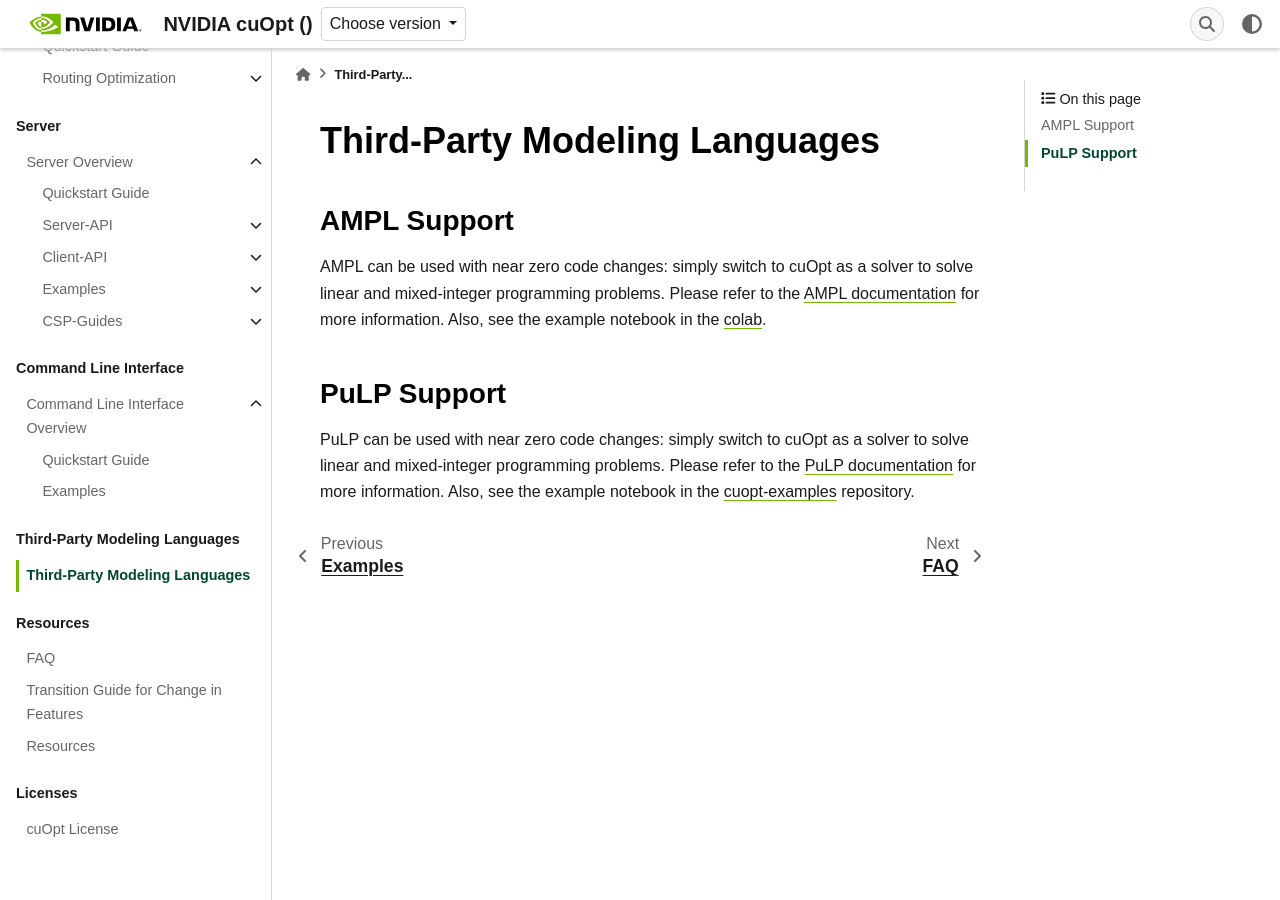
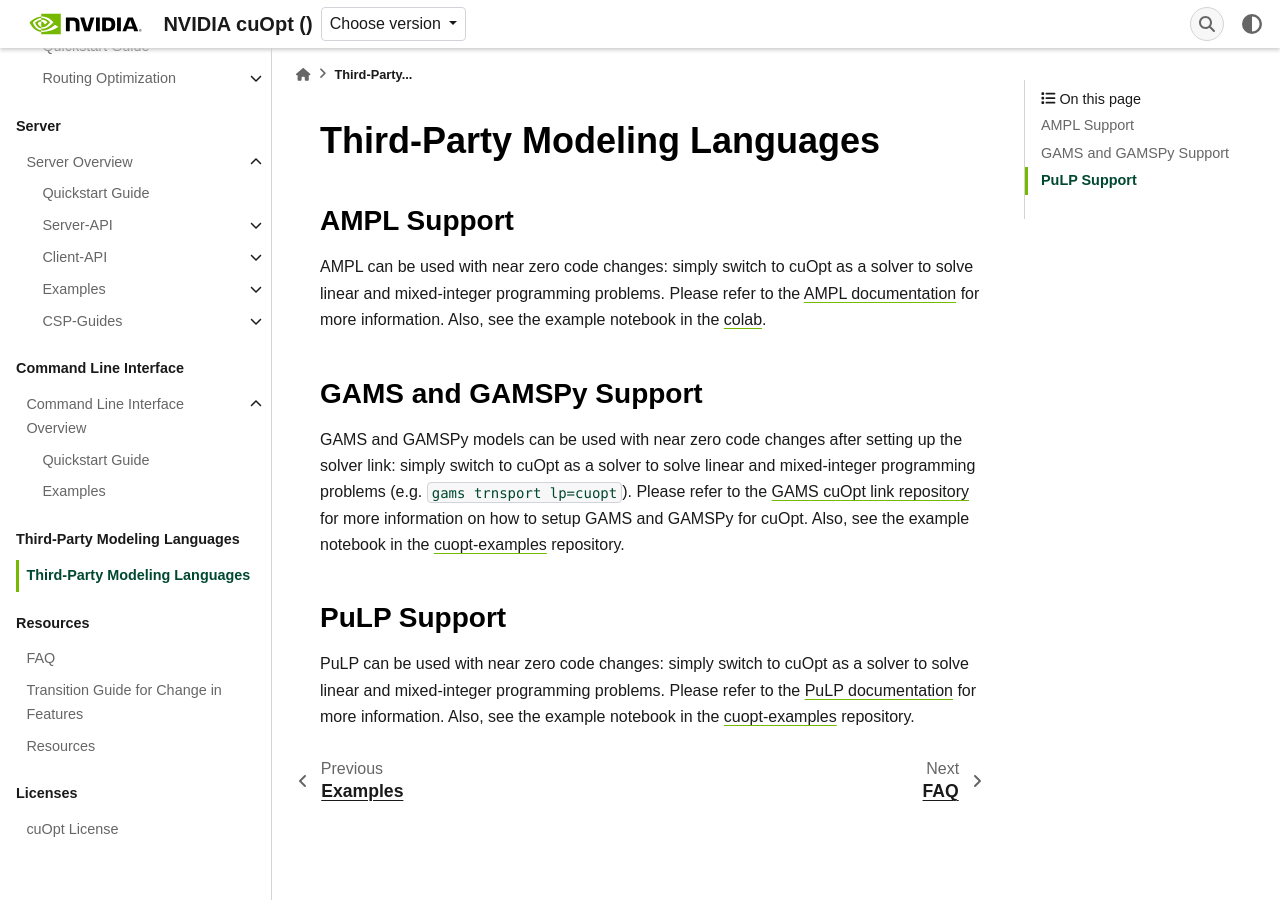
Before and after one commit to nguidotti/cuopt, a Sphinx documentation site: the page built from docs/cuopt/source/thirdparty_modeling_languages/index.rst, in a window 1280 px wide and 900 px high. Built offline with Sphinx 7.4.7, drawn with Linux system fonts in a browser that asks for light colours; some web fonts are replaced; the version number could not be read and is left out.

Commit message:
Mention GAMS and GAMSPy in third-party modeling languages page in documentation (#206)
This PR adds a mention of the GAMS and GAMSPy solver link for cuOpt.

I created this as a draft, as the PR has some prerequisites:
- The repository for the solver link [cuoptlink-builder](https://github.com/GAMS-dev/cuoptlink-builder) must be set to public beforehand and this will be timed with the publication of a GAMS blog article on the link.
- A [counterpart PR](https://github.com/NVIDIA/cuopt-examples/pull/71) for the [cuopt-examples](https://github.com/NVIDIA/cuopt-examples) repository should ideally be merged shortly before as it is mentioned here.

## Issue

Part of resolving #188

Authors:
  - André Schnabel (https://github.com/0x17)

Approvers:
  - Ramakrishnap (https://github.com/rgsl888prabhu)

URL: https://github.com/NVIDIA/cuopt/pull/206

```diff
--- a/docs/cuopt/source/introduction.rst
+++ b/docs/cuopt/source/introduction.rst
@@ -120,6 +120,7 @@
    - `Routing (TSP, VRP, and PDP) - Server <cuopt-server/quick-start.html>`_
 - Third-party modeling languages
    - `AMPL <https://www.ampl.com/>`_
+   - `GAMS <https://www.gams.com/>`_
    - `PuLP <https://pypi.org/project/PuLP/>`_
 
 
--- a/docs/cuopt/source/lp-features.rst
+++ b/docs/cuopt/source/lp-features.rst
@@ -11,6 +11,7 @@
 
   Supported modeling languages:
    -  AMPL
+   -  GAMS
    -  PuLP
 
 - **C API**: A native C API that provides direct low-level access to cuOpt's LP capabilities, enabling integration into any application or system that can interface with C.
--- a/docs/cuopt/source/milp-features.rst
+++ b/docs/cuopt/source/milp-features.rst
@@ -11,6 +11,7 @@
 
   Currently supported solvers:
    - AMPL
+   - GAMS
    - PuLP
 
 - **C API**: A native C API that provides direct low-level access to cuOpt's MILP solver, enabling integration into any application or system that can interface with C.
--- a/docs/cuopt/source/thirdparty_modeling_languages/index.rst
+++ b/docs/cuopt/source/thirdparty_modeling_languages/index.rst
@@ -10,6 +10,12 @@
 AMPL can be used with near zero code changes: simply switch to cuOpt as a solver to solve linear and mixed-integer programming problems. Please refer to the `AMPL documentation <https://www.ampl.com/>`_ for more information. Also, see the example notebook in the `colab <https://colab.research.google.com/drive/1eEQik_pae4g_tJQ61QJFlO1fFBXazpBr?usp=sharing>`_.
 
 --------------------------
+GAMS and GAMSPy Support
+--------------------------
+
+GAMS and GAMSPy models can be used with near zero code changes after setting up the solver link: simply switch to cuOpt as a solver to solve linear and mixed-integer programming problems (e.g. ``gams trnsport lp=cuopt``). Please refer to the `GAMS cuOpt link repository <https://github.com/GAMS-dev/cuoptlink-builder>`_ for more information on how to setup GAMS and GAMSPy for cuOpt. Also, see the example notebook in the `cuopt-examples <https://github.com/NVIDIA/cuopt-examples>`_ repository.
+
+--------------------------
 PuLP Support
 --------------------------
 
```
